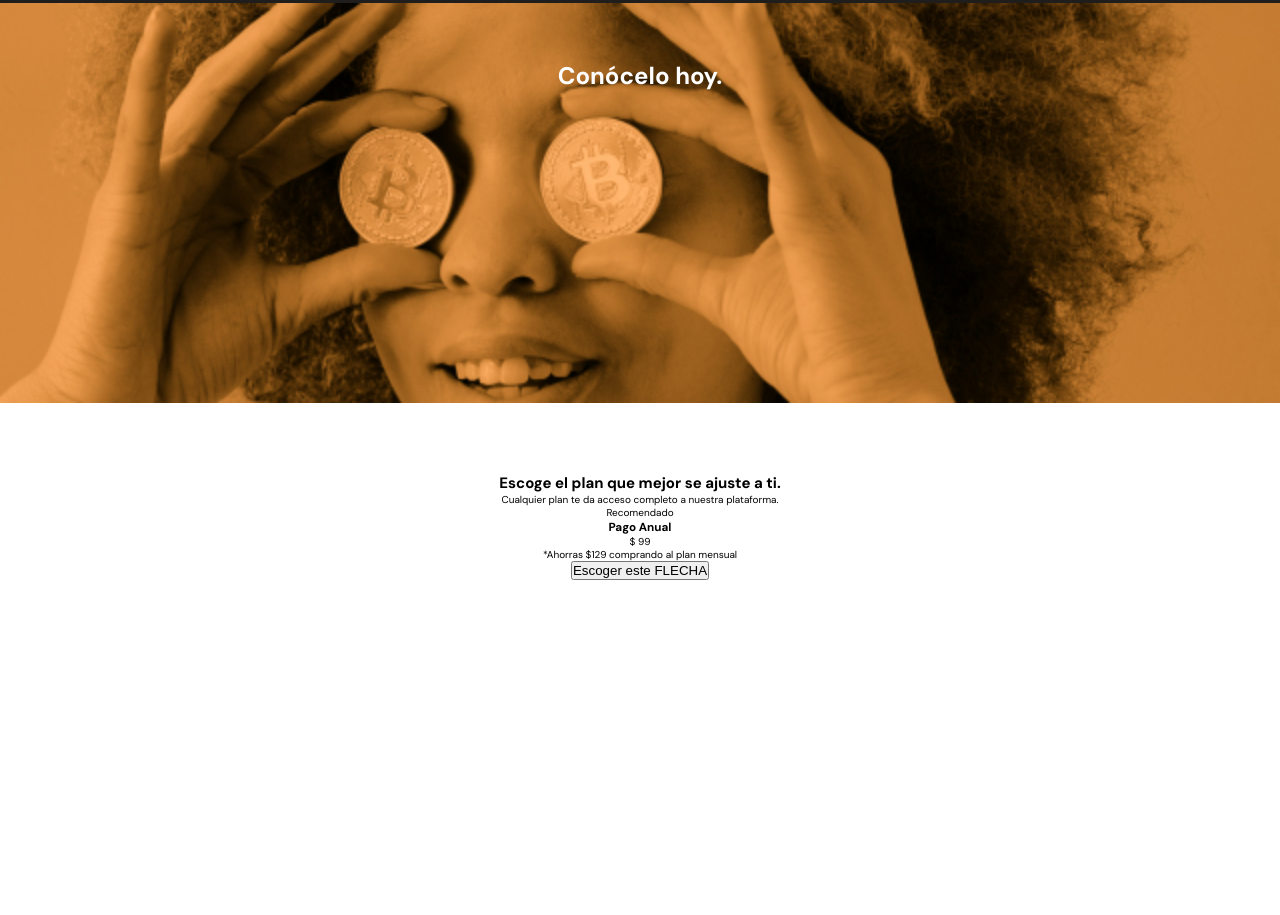
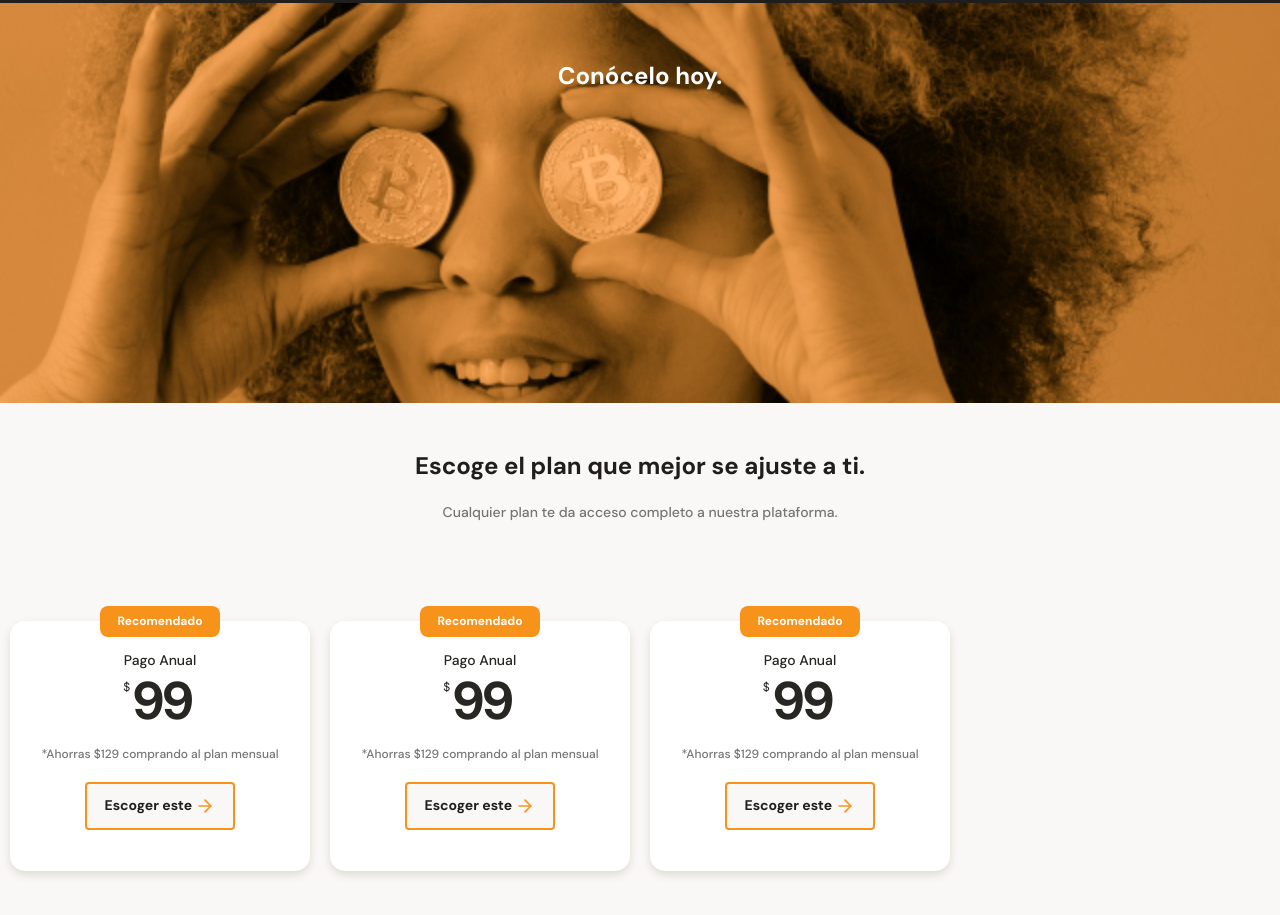
Before and after one commit to Juanstor/PotatoBit, a plain HTML site: page index.html in a window 1280 px wide. Shown: the part 1930-2845 px from the top of the page. Before the commit the page ends 2580 px from the top, so only its background shows below. Drawn offline with Linux system fonts and the light colour scheme.

Commit message:
section 4 done, add horizontal scroll with css, add 3 cards in order to put others styles

```diff
--- a/css/main.css
+++ b/css/main.css
@@ -25,7 +25,6 @@
 html {
     font-size: 62.5%;
     font-family: 'DM Sans', sans-serif;
-
 }
 
 
@@ -76,7 +75,7 @@
 
 .header--title-container .header--buttom {
     position: absolute;
-    left: calc(50% - 128px);
+    left: calc(50% - 115px);
     display: block;
     width: 229px;
     height: auto; /* MIRAR! YA QUE DEBE SER DE 48PX */
@@ -109,6 +108,9 @@
     height: auto;
     background-color: var(--just-white);
 }
+
+
+
 /* SECTION 1 */
 .main-exchange-container {
     width: 100%;
@@ -237,6 +239,10 @@
     font-family: 'Inter', sans-serif;
     color: var(--warm-black);
 }
+
+
+
+/* SECTION 2 */
 .main-product-detail {
     position: relative;
     width: 100%;
@@ -368,6 +374,117 @@
     box-sizing: border-box;
     width: 100%;
     min-width: 320px;
-    padding: 70px;
+    padding-bottom: 70px;
     text-align: center;
+    background-color: var(--off-white);
 }
+.plans--title {
+    width: 90%;
+    min-width: 288px;
+    height: auto;
+    margin: 0 auto;
+    margin-bottom: 50px;
+}
+.plans--title h2 {
+    padding-top: 50px;
+    font-size: 2.4rem;
+    font-weight: 700;
+    line-height: 2.6rem;
+    color: var(--warm-black);
+}
+.plans--title p {
+    padding-top: 24px;
+    font-size: 1.4rem;
+    font-weight: 500;
+    line-height: 1.8rem;
+    color: var(--gray);
+}
+
+/* cards */
+.plans-container--slider{
+    display: flex;
+    height: 316px;
+    overflow-x: scroll;
+    overscroll-behavior-x: contain;
+    scroll-snap-type: x proximity;
+}
+.plans-container--card {
+    position: relative;
+    scroll-snap-align: center;
+    width: 60%;
+    min-width: 190px; /* need to be 230 (testing) */
+    max-width: 300px;
+    height: 250px;
+    margin: 50px 10px 0;
+    padding: 0 16px;
+    background-color: var(--just-white);
+    border-radius: 15px;
+    box-shadow: 0 4px 8px rgba(89, 73, 30, 0.16);
+}
+.recommended {
+    position: absolute;
+    top: -15px;
+    left: calc(50% - 60px);
+    width: 120px;
+    height: 31px;
+    padding-top: 8px;
+    text-align: center;
+    font-size: 1.2rem;
+    font-weight: 700 ;
+    line-height: 1.5rem;
+    color: var(--just-white);
+    background-color: var(--bitcoin-orange);
+    border-radius: 8px;
+}
+.plan-card--title {
+    padding-top: 30px;
+    font-size: 1.4rem;
+    font-weight: 500;
+    line-height: 1.8rem;
+    color: var(--black);
+}
+.plan-card--price {
+padding: 5px 0;
+font-size: 5.3rem;
+font-weight: 700;
+line-height: 5.3rem;
+letter-spacing: -0.4rem;
+color: var(--black);
+}
+.plan-card--price span {
+    position: relative;
+    top: -28px;
+    left: -6px;
+    font-size: 1.2rem;
+    font-weight: 300;
+}
+.plan-card--saving {
+    font-size: 1.2rem;
+    font-weight: 500;
+    line-height: 1.5rem;
+    color: var(--gray);
+}
+.plan-card--ca {
+    width: 150px;
+    height: 48px;
+    margin-top: 20px;
+    font-family: 'DM Sans', sans-serif;
+    font-size: 1.4rem;
+    font-weight: 700;
+    line-height: 1.8rem;
+    color: var(--warm-black);
+    background-color: var(--off-white);
+    border: 2px solid var(--bitcoin-orange);
+    border-radius: 4px;
+}
+
+.plan-card--ca span{
+    display: inline-block;
+    width: 20px;
+    height: 20px;
+    background-image: url("/assets/icons/orange-right-arrow.svg");
+    background-size: cover;
+    background-position: center;
+    background-repeat: no-repeat;
+    vertical-align: text-top;
+}
--- a/index.html
+++ b/index.html
@@ -112,13 +112,34 @@
                 <p>Cualquier plan te da acceso completo a nuestra plataforma.</p>
             </div>
             <section class="plans-container--slider">
+
                 <article class="plans-container--card">
-                    <p>Recomendado</p>
-                    <div>
-                        <h3>Pago Anual</h3>
-                        <p><span>$ </span>99</p>
-                        <p>*Ahorras $129 comprando al plan mensual</p>
-                        <button>Escoger este <span>FLECHA</span></button>
+                    <p class="recommended">Recomendado</p>
+                    <div class="plan-info-container">
+                        <h3 class="plan-card--title">Pago Anual</h3>
+                        <p class="plan-card--price"><span>$ </span>99</p>
+                        <p class="plan-card--saving">*Ahorras $129 comprando al plan mensual</p>
+                        <button class="plan-card--ca">Escoger este <span></span></button>
+                    </div>
+                </article>
+
+                <article class="plans-container--card">
+                    <p class="recommended">Recomendado</p>
+                    <div class="plan-info-container">
+                        <h3 class="plan-card--title">Pago Anual</h3>
+                        <p class="plan-card--price"><span>$ </span>99</p>
+                        <p class="plan-card--saving">*Ahorras $129 comprando al plan mensual</p>
+                        <button class="plan-card--ca">Escoger este <span></span></button>
+                    </div>
+                </article>
+
+                <article class="plans-container--card">
+                    <p class="recommended">Recomendado</p>
+                    <div class="plan-info-container">
+                        <h3 class="plan-card--title">Pago Anual</h3>
+                        <p class="plan-card--price"><span>$</span>99</p>
+                        <p class="plan-card--saving">*Ahorras $129 comprando al plan mensual</p>
+                        <button class="plan-card--ca">Escoger este <span></span></button>
                     </div>
                 </article>
 
```
